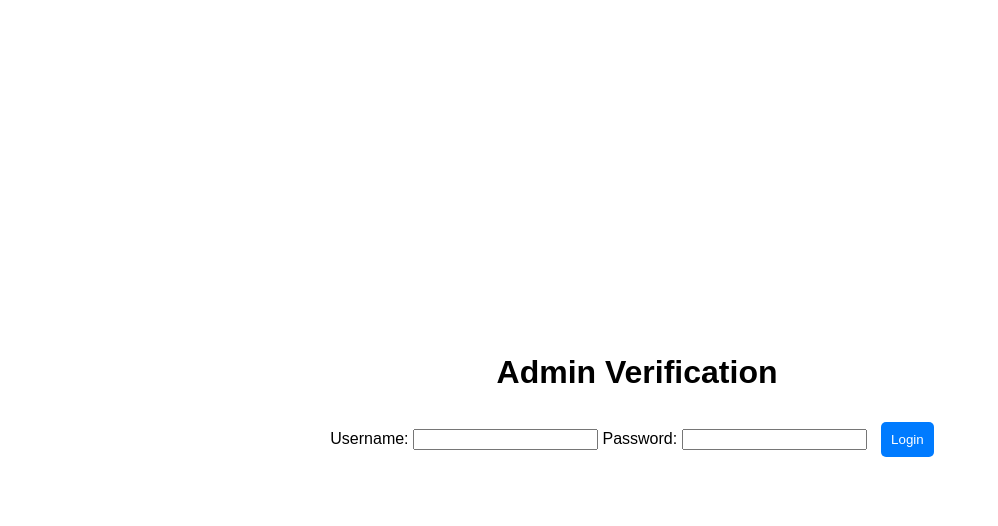
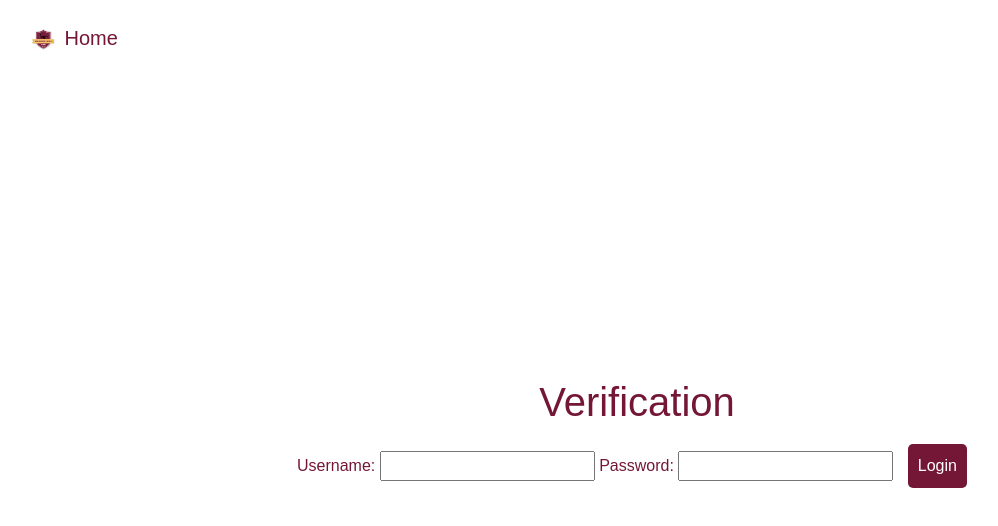
Before and after one commit to AlecGilbertsen/SeniorProjectPrototype, a plain HTML site: page admin-verification.html in a window 1280 px wide. Shown: the whole page, without its empty margins (3-1001 px from the left). Drawn offline with nearby package versions, Linux system fonts and the light colour scheme.

Commit message:
Update admin-verification.html

```diff
--- a/admin-verification.html
+++ b/admin-verification.html
@@ -4,22 +4,36 @@
     <meta charset="UTF-8">
     <meta name="viewport" content="width=device-width, initial-scale=1.0">
     <title>Admin Verification</title>
+    <!-- Specify the favicon -->
+    <link rel="icon" type="image/png" href="1426963167.png">
+    <!-- Bootstrap CSS -->
+    <link href="https://cdn.jsdelivr.net/npm/bootstrap@5.0.2/dist/css/bootstrap.min.css" rel="stylesheet" integrity="sha384-EVSTQN3/azprG1Anm3QDgpJLIm9Nao0Yz1ztcQTwFspd3yD65VohhpuuCOmLASjC" crossorigin="anonymous">
     <link rel="stylesheet" href="styles.css">
     <script src="sha256.min.js"></script> <!-- Include the SHA-256 library -->
     <script src="admin-verification.js"></script>
 </head>
 <body>
+    <nav class="navbar navbar-light">
+        <div class="container-fluid" >
+          <a class="navbar-brand" href="index.html" style="background-color: transparent; color: black;  color: #741736; border-color: #741736;">
+            <img src="1426963167.png" alt="" width="30" height="24" class="d-inline-block align-text-top">
+            Home
+          </a>
+        </div>
+      </nav>
     <div class="center">
-        <h1>Admin Verification</h1>
+        <h1 style="color: #741736;">Verification</h1>
         <form id="adminForm">
-            <label for="username">Username:</label>
+            <label for="username" style="color: #741736;">Username:</label>
             <input type="text" id="username" name="username" required>
 
-            <label for="password">Password:</label>
+            <label for="password" style="color: #741736;">Password:</label>
             <input type="password" id="password" name="password" required>
 
-            <button type="button" onclick="login()">Login</button>
+            <button style="background-color: #741736; color: white;" type="button" onclick="login()">Login</button>
         </form>
     </div>
+    <!-- Option 1: Bootstrap Bundle with Popper -->
+    <script src="https://cdn.jsdelivr.net/npm/bootstrap@5.0.2/dist/js/bootstrap.bundle.min.js" integrity="sha384-MrcW6ZMFYlzcLA8Nl+NtUVF0sA7MsXsP1UyJoMp4YLEuNSfAP+JcXn/tWtIaxVXM" crossorigin="anonymous"></script>
 </body>
 </html>
```
